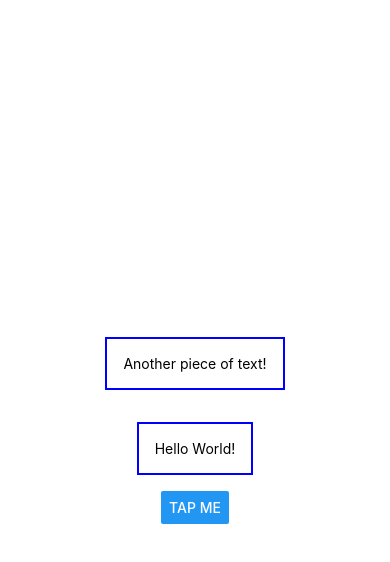
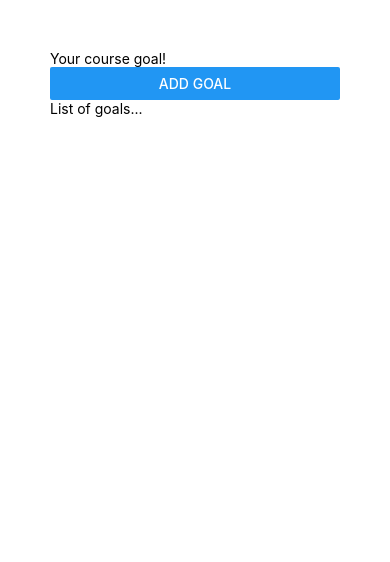
Before and after one commit to sandalu95/RNCourse, a React Native app: screen / in a window 390 px wide. Shown: the top 562 px of the page. Built offline with nearby package versions, Linux system fonts and the light colour scheme.

Commit message:
goals UI components

```diff
--- a/App.js
+++ b/App.js
@@ -1,28 +1,21 @@
-import { Button, StyleSheet, Text, View } from 'react-native';
+import { Button, StyleSheet, Text, TextInput, View } from 'react-native';
 
 export default function App() {
   return (
-    <View style={styles.container}>
+    <View style={styles.appContainer}>
       <View>
-        <Text style={styles.dummyText}>Another piece of text!</Text>
+        <TextInput placeholder='Your course goal!'/>
+        <Button title='Add goal'/>
       </View>
-      <Text style={styles.dummyText}>Hello World!</Text>
-      <Button title='Tap Me' />
+      <View>
+        <Text>List of goals...</Text>
+      </View>
     </View>
   );
 }
 
 const styles = StyleSheet.create({
-  container: {
-    flex: 1,
-    backgroundColor: '#fff',
-    alignItems: 'center',
-    justifyContent: 'center',
-  },
-  dummyText: {
-    margin: 16,
-    borderWidth: 2,
-    borderColor: 'blue',
-    padding: 16,
+  appContainer: {
+    padding: 50
   }
 });
```
